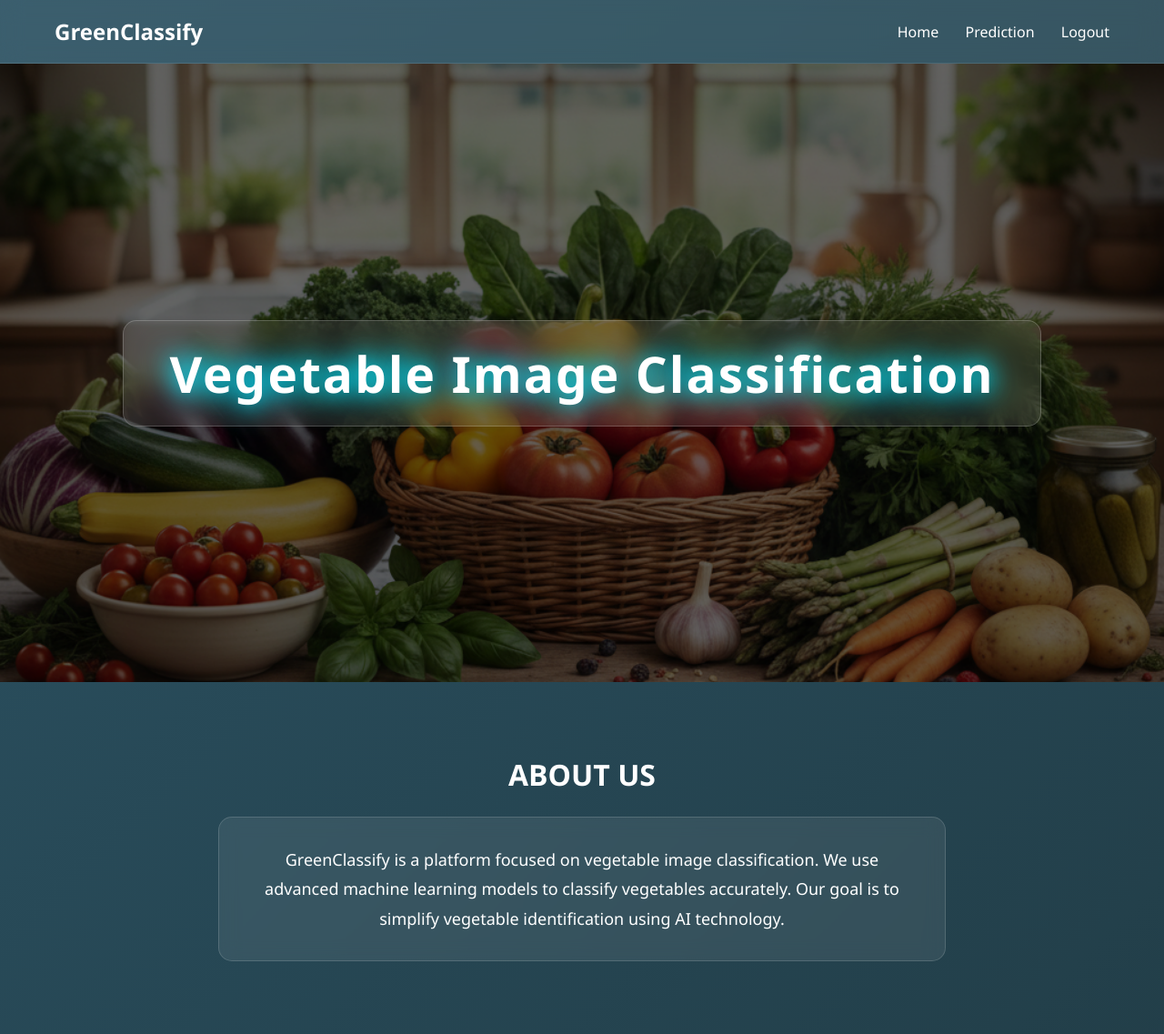
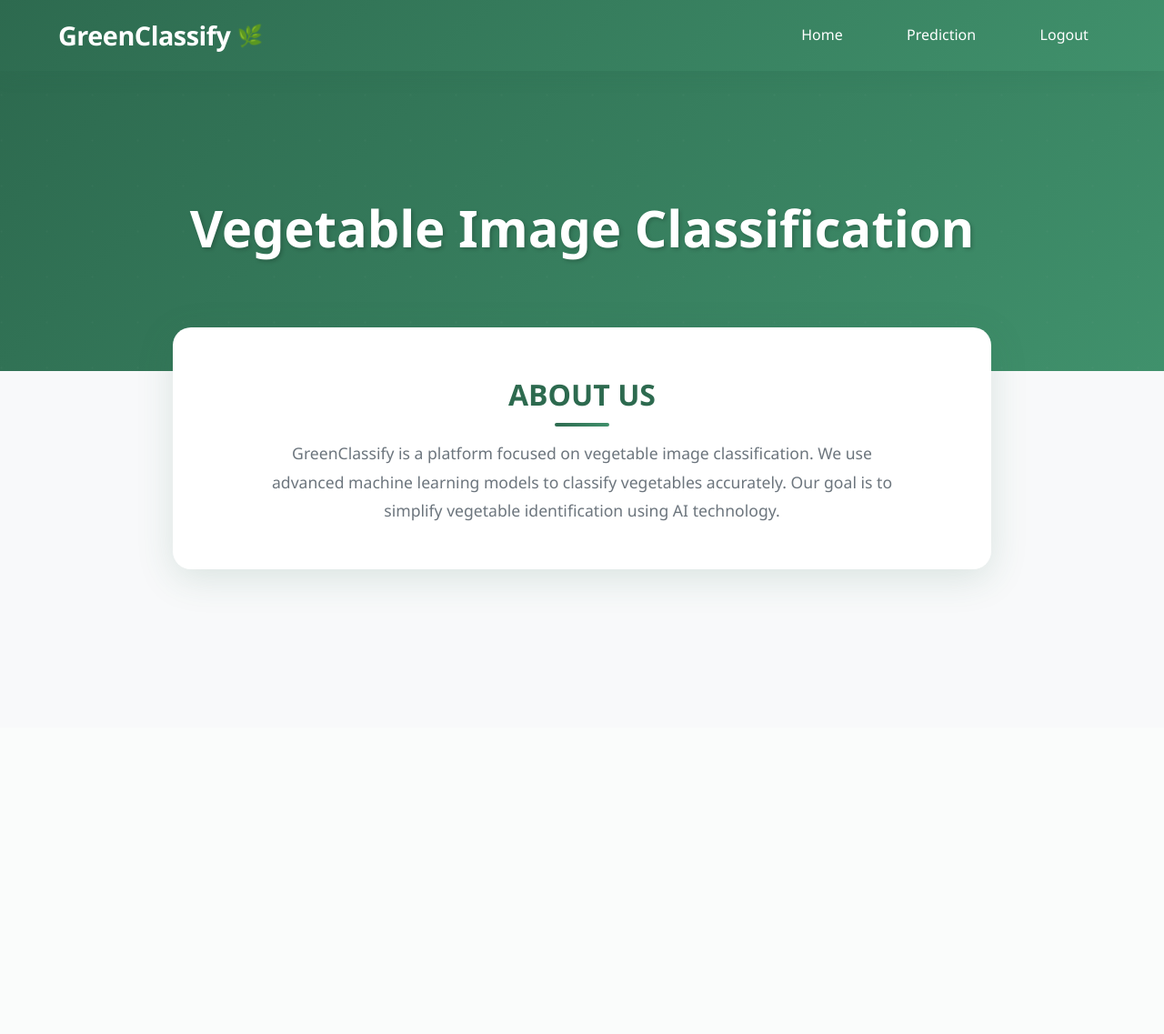
Before and after one commit to Darshana550313/greenclassify-deep-learning-based-approach-for-vegetable-image-classification, a Flask app: page / in a window 1280 px wide. Shown: the whole page at 91% size. After the commit the page ends 644 px from the top, so only its background shows below. Run offline with Flask 3, Linux system fonts and the light colour scheme; parts of the project's set-up code (start-up, migrations or seed data) failed here and were passed over.

Commit message:
Update style.css

```diff
--- a/static/css/style.css
+++ b/static/css/style.css
@@ -1,29 +1,162 @@
+
+
+/* CSS Variables for consistent theming */
+:root {
+    --primary-green: #2d6a4f;
+    --secondary-green: #40916c;
+    --light-green: #74c69d;
+    --accent-green: #d8f3dc;
+    --dark-green: #1b4332;
+    --white: #ffffff;
+    --off-white: #f8f9fa;
+    --text-dark: #212529;
+    --text-light: #6c757d;
+    --shadow: rgba(45, 106, 79, 0.15);
+    --gradient-primary: linear-gradient(135deg, #2d6a4f 0%, #40916c 100%);
+    --gradient-light: linear-gradient(135deg, #d8f3dc 0%, #b7e4c7 100%);
+}
+
+/* Reset and Base Styles */
 * {
     margin: 0;
     padding: 0;
     box-sizing: border-box;
 }
 
-body {
-    font-family: 'Segoe UI', sans-serif;
-    background: linear-gradient(-45deg, #0f2027, #203a43, #2c5364, #1c92d2);
-    background-size: 400% 400%;
-    animation: gradientBG 10s ease infinite, fadeInBody 1.2s ease-in-out;
-    color: white;
+html {
+    scroll-behavior: smooth;
 }
 
-/* Animated Background */
-@keyframes gradientBG {
-    0% { background-position: 0% 50%; }
-    50% { background-position: 100% 50%; }
-    100% { background-position: 0% 50%; }
+body {
+    font-family: 'Segoe UI', Tahoma, Geneva, Verdana, sans-serif;
+    background: var(--off-white);
+    color: var(--text-dark);
+    line-height: 1.6;
+    min-height: 100vh;
 }
 
-/* Smooth Page Load */
-@keyframes fadeInBody {
+/* ============================================
+   NAVIGATION
+   ============================================ */
+nav {
+    background: var(--gradient-primary);
+    padding: 1rem 5%;
+    display: flex;
+    justify-content: space-between;
+    align-items: center;
+    box-shadow: 0 4px 20px var(--shadow);
+    position: sticky;
+    top: 0;
+    z-index: 1000;
+    backdrop-filter: blur(10px);
+}
+
+nav h2 {
+    color: var(--white);
+    font-size: 1.8rem;
+    font-weight: 700;
+    letter-spacing: -0.5px;
+    position: relative;
+}
+
+nav h2::after {
+    content: '🌿';
+    position: absolute;
+    right: -35px;
+    top: 50%;
+    transform: translateY(-50%);
+    font-size: 1.4rem;
+    animation: leafSway 3s ease-in-out infinite;
+}
+
+@keyframes leafSway {
+    0%, 100% { transform: translateY(-50%) rotate(-5deg); }
+    50% { transform: translateY(-50%) rotate(5deg); }
+}
+
+nav div {
+    display: flex;
+    gap: 2rem;
+    align-items: center;
+}
+
+nav a {
+    color: var(--white);
+    text-decoration: none;
+    font-weight: 500;
+    font-size: 1rem;
+    padding: 0.5rem 1.2rem;
+    border-radius: 25px;
+    transition: all 0.3s ease;
+    position: relative;
+    overflow: hidden;
+}
+
+nav a::before {
+    content: '';
+    position: absolute;
+    top: 0;
+    left: -100%;
+    width: 100%;
+    height: 100%;
+    background: rgba(255,255,255,0.2);
+    transition: left 0.3s ease;
+    border-radius: 25px;
+}
+
+nav a:hover::before {
+    left: 0;
+}
+
+nav a:hover {
+    transform: translateY(-2px);
+    box-shadow: 0 4px 15px rgba(0,0,0,0.2);
+}
+
+/* ============================================
+   HERO SECTION
+   ============================================ */
+.hero {
+    background: var(--gradient-primary);
+    color: var(--white);
+    text-align: center;
+    padding: 8rem 2rem 6rem;
+    position: relative;
+    overflow: hidden;
+}
+
+.hero::before {
+    content: '';
+    position: absolute;
+    top: -50%;
+    left: -50%;
+    width: 200%;
+    height: 200%;
+    background: radial-gradient(circle, rgba(255,255,255,0.1) 1px, transparent 1px);
+    background-size: 50px 50px;
+    opacity: 0.3;
+    animation: backgroundMove 20s linear infinite;
+}
+
+@keyframes backgroundMove {
+    0% { transform: translate(0, 0); }
+    100% { transform: translate(50px, 50px); }
+}
+
+.hero h1 {
+    font-size: 3.5rem;
+    font-weight: 800;
+    margin-bottom: 1rem;
+    position: relative;
+    z-index: 1;
+    text-shadow: 2px 2px 4px rgba(0,0,0,0.2);
+    animation: fadeInUp 1s ease-out;
+}
+
+@keyframes fadeInUp {
     from {
         opacity: 0;
-        transform: translateY(10px);
+        transform: translateY(30px);
     }
     to {
         opacity: 1;
@@ -31,191 +164,296 @@ body {
     }
 }
 
-/* NAVBAR */
-
-nav {
-    background: rgba(255, 255, 255, 0.08);
-    backdrop-filter: blur(12px);
-    -webkit-backdrop-filter: blur(12px);
-    padding: 18px 60px;
-    display: flex;
-    justify-content: space-between;
-    align-items: center;
-    border-bottom: 1px solid rgba(255,255,255,0.1);
+/* ============================================
+   ABOUT SECTION
+   ============================================ */
+.about {
+    max-width: 900px;
+    margin: -3rem auto 4rem;
+    background: var(--white);
+    padding: 3rem;
+    border-radius: 20px;
+    box-shadow: 0 10px 40px var(--shadow);
+    text-align: center;
+    position: relative;
+    z-index: 2;
+    animation: slideUp 0.8s ease-out 0.3s both;
 }
 
-nav h2 {
-    font-size: 24px;
+@keyframes slideUp {
+    from {
+        opacity: 0;
+        transform: translateY(50px);
+    }
+    to {
+        opacity: 1;
+        transform: translateY(0);
+    }
+}
+
+.about h2 {
+    color: var(--primary-green);
+    font-size: 2rem;
+    margin-bottom: 1.5rem;
+    position: relative;
+    display: inline-block;
+}
+
+.about h2::after {
+    content: '';
+    position: absolute;
+    bottom: -10px;
+    left: 50%;
+    transform: translateX(-50%);
+    width: 60px;
+    height: 4px;
+    background: var(--gradient-primary);
+    border-radius: 2px;
+}
+
+.about p {
+    color: var(--text-light);
+    font-size: 1.1rem;
+    line-height: 1.8;
+    max-width: 700px;
+    margin: 0 auto;
+}
+
+/* ============================================
+   PREDICTION PAGE STYLES
+   ============================================ */
+.prediction-container {
+    max-width: 700px;
+    margin: 4rem auto;
+    background: var(--white);
+    padding: 3rem;
+    border-radius: 24px;
+    box-shadow: 0 20px 60px var(--shadow);
+    text-align: center;
+    animation: fadeIn 0.6s ease-out;
+}
+
+@keyframes fadeIn {
+    from { opacity: 0; transform: scale(0.95); }
+    to { opacity: 1; transform: scale(1); }
+}
+
+.prediction-container h1 {
+    color: var(--primary-green);
+    font-size: 2.2rem;
+    margin-bottom: 2rem;
     font-weight: 700;
 }
 
-nav a {
-    color: #ffffff;
-    text-decoration: none;
-    margin-left: 25px;
-    font-size: 16px;
-    transition: 0.3s;
+/* File Upload Styling */
+form {
+    display: flex;
+    flex-direction: column;
+    align-items: center;
+    gap: 1.5rem;
 }
 
-nav a:hover {
-    color: #00e5ff;
-    text-shadow: 0 0 10px #00e5ff;
+input[type="file"] {
+    width: 100%;
+    max-width: 400px;
+    padding: 1rem;
+    border: 3px dashed var(--light-green);
+    border-radius: 16px;
+    background: var(--accent-green);
+    cursor: pointer;
+    transition: all 0.3s ease;
+    font-size: 1rem;
+    color: var(--text-dark);
 }
 
-/* HERO SECTION */
-
-.hero {
-    background: url("../img/vegetables.png") no-repeat center center/cover;
-    height: 85vh;
-    display: flex;
-    justify-content: center;
-    align-items: center;
-    position: relative;
+input[type="file"]:hover {
+    border-color: var(--secondary-green);
+    background: #c7f0d8;
+    transform: scale(1.02);
 }
 
-.hero::before {
-    content: "";
-    position: absolute;
-    width: 100%;
-    height: 100%;
-    background: rgba(0, 0, 0, 0.6);
+input[type="file"]::file-selector-button {
+    background: var(--gradient-primary);
+    color: white;
+    border: none;
+    padding: 0.6rem 1.2rem;
+    border-radius: 8px;
+    cursor: pointer;
+    margin-right: 1rem;
+    font-weight: 600;
+    transition: all 0.3s ease;
 }
 
-.hero h1 {
-    position: relative;
-    font-size: 55px;
-    font-weight: 800;
-    letter-spacing: 2px;
-    padding: 20px 50px;
-    border-radius: 15px;
-    background: rgba(255, 255, 255, 0.1);
-    backdrop-filter: blur(12px);
-    border: 1px solid rgba(255,255,255,0.2);
-    color: #ffffff;
-    animation: glow 2s infinite alternate;
+input[type="file"]::file-selector-button:hover {
+    transform: scale(1.05);
+    box-shadow: 0 4px 15px rgba(45, 106, 79, 0.3);
 }
 
-/* Glow Animation */
-@keyframes glow {
-    from {
-        text-shadow: 0 0 10px #00e5ff;
+/* Submit Button */
+button[type="submit"] {
+    background: var(--gradient-primary);
+    color: var(--white);
+    border: none;
+    padding: 1rem 3rem;
+    font-size: 1.1rem;
+    font-weight: 600;
+    border-radius: 50px;
+    cursor: pointer;
+    transition: all 0.3s ease;
+    box-shadow: 0 4px 15px rgba(45, 106, 79, 0.3);
+    position: relative;
+    overflow: hidden;
+}
+
+button[type="submit"]::after {
+    content: '🔍';
+    margin-left: 8px;
+    transition: transform 0.3s ease;
+}
+
+button[type="submit"]:hover {
+    transform: translateY(-3px);
+    box-shadow: 0 8px 25px rgba(45, 106, 79, 0.4);
+}
+
+button[type="submit"]:hover::after {
+    transform: rotate(15deg);
+}
+
+button[type="submit"]:active {
+    transform: translateY(-1px);
+}
+
+/* Error Message */
+.error-message {
+    background: #fee;
+    color: #c33;
+    padding: 1rem;
+    border-radius: 12px;
+    border-left: 4px solid #c33;
+    margin-top: 1.5rem;
+    animation: shake 0.5s ease-in-out;
+}
+
+@keyframes shake {
+    0%, 100% { transform: translateX(0); }
+    25% { transform: translateX(-10px); }
+    75% { transform: translateX(10px); }
+}
+
+/* Prediction Results */
+.prediction-result {
+    margin-top: 2rem;
+    padding: 2rem;
+    background: var(--gradient-light);
+    border-radius: 20px;
+    animation: popIn 0.5s ease-out;
+}
+
+@keyframes popIn {
+    0% { opacity: 0; transform: scale(0.8); }
+    100% { opacity: 1; transform: scale(1); }
+}
+
+.prediction-result h2 {
+    color: var(--dark-green);
+    font-size: 1.8rem;
+    margin-bottom: 0.5rem;
+}
+
+.prediction-result h3 {
+    color: var(--secondary-green);
+    font-size: 1.3rem;
+    font-weight: 600;
+    margin-bottom: 1.5rem;
+}
+
+.prediction-result img {
+    border-radius: 16px;
+    box-shadow: 0 10px 30px rgba(0,0,0,0.15);
+    max-width: 100%;
+    height: auto;
+    transition: transform 0.3s ease;
+}
+
+.prediction-result img:hover {
+    transform: scale(1.02);
+}
+
+/* ============================================
+   RESPONSIVE DESIGN
+   ============================================ */
+@media (max-width: 768px) {
+    nav {
+        flex-direction: column;
+        gap: 1rem;
+        padding: 1rem;
     }
-    to {
-        text-shadow: 0 0 25px #00e5ff, 0 0 40px #00e5ff;
+
+    nav h2 {
+        font-size: 1.5rem;
+    }
+
+    nav h2::after {
+        display: none;
+    }
+
+    nav div {
+        gap: 1rem;
+    }
+
+    nav a {
+        padding: 0.4rem 1rem;
+        font-size: 0.9rem;
+    }
+
+    .hero {
+        padding: 5rem 1.5rem 4rem;
+    }
+
+    .hero h1 {
+        font-size: 2rem;
+    }
+
+    .about {
+        margin: -2rem 1rem 3rem;
+        padding: 2rem;
+    }
+
+    .about h2 {
+        font-size: 1.5rem;
+    }
+
+    .prediction-container {
+        margin: 2rem 1rem;
+        padding: 2rem;
+    }
+
+    .prediction-container h1 {
+        font-size: 1.6rem;
     }
 }
 
-/* ABOUT SECTION */
+/* ============================================
+   UTILITY CLASSES
+   ============================================ */
+.text-center { text-align: center; }
+.mt-1 { margin-top: 1rem; }
+.mt-2 { margin-top: 2rem; }
+.mb-1 { margin-bottom: 1rem; }
+.mb-2 { margin-bottom: 2rem; }
 
-.about {
-    padding: 80px 20px;
-    text-align: center;
+/* Loading Animation (optional) */
+.loading {
+    display: inline-block;
+    width: 20px;
+    height: 20px;
+    border: 3px solid rgba(255,255,255,.3);
+    border-radius: 50%;
+    border-top-color: var(--white);
+    animation: spin 1s ease-in-out infinite;
 }
 
-.about h2 {
-    font-size: 32px;
-    margin-bottom: 25px;
+@keyframes spin {
+    to { transform: rotate(360deg); }
 }
-
-.about p {
-    max-width: 800px;
-    margin: auto;
-    font-size: 18px;
-    line-height: 1.8;
-    background: rgba(255,255,255,0.08);
-    padding: 30px;
-    border-radius: 15px;
-    backdrop-filter: blur(10px);
-    border: 1px solid rgba(255,255,255,0.15);
-    transition: 0.4s;
-}
-
-.about p:hover {
-    transform: translateY(-5px);
-    box-shadow: 0 15px 35px rgba(0,0,0,0.4);
-}
-
-/* PREDICTION PAGE */
-
-.prediction-container {
-    text-align: center;
-    padding: 100px 20px;
-}
-
-.prediction-container h1 {
-    margin-bottom: 30px;
-}
-
-.prediction-container form {
-    background: rgba(255,255,255,0.08);
-    padding: 40px;
-    border-radius: 15px;
-    display: inline-block;
-    backdrop-filter: blur(12px);
-    border: 1px solid rgba(255,255,255,0.2);
-    transition: all 0.4s ease;
-}
-
-.prediction-container form:hover {
-    transform: translateY(-8px);
-    box-shadow: 0 15px 35px rgba(0,0,0,0.4);
-}
-
-input[type="file"] {
-    padding: 10px;
-    margin-bottom: 20px;
-    border-radius: 5px;
-}
-
-/* BUTTON EFFECT */
-
-button {
-    padding: 10px 30px;
-    background: rgba(0, 229, 255, 0.2);
-    border: 1px solid rgba(0,229,255,0.4);
-    color: white;
-    border-radius: 8px;
-    cursor: pointer;
-    transition: all 0.4s ease;
-}
-
-button:hover {
-    background: #00e5ff;
-    color: #000;
-    box-shadow: 0 0 20px #00e5ff;
-    transform: scale(1.05);
-}
-
-.prediction-container h2 {
-    margin-top: 30px;
-    font-size: 24px;
-    color: #00e5ff;
-}
-
-/* LOGOUT PAGE */
-
-.logout-box {
-    text-align: center;
-    padding: 150px 20px;
-}
-
-.logout-box h1 {
-    margin-bottom: 30px;
-}
-
-.btn {
-    padding: 12px 30px;
-    background: rgba(0, 229, 255, 0.2);
-    border: 1px solid rgba(0,229,255,0.4);
-    color: white;
-    border-radius: 8px;
-    text-decoration: none;
-    transition: all 0.4s ease;
-}
-
-.btn:hover {
-    background: #00e5ff;
-    color: #000;
-    box-shadow: 0 0 20px #00e5ff;
-    transform: scale(1.05);
-}
```
